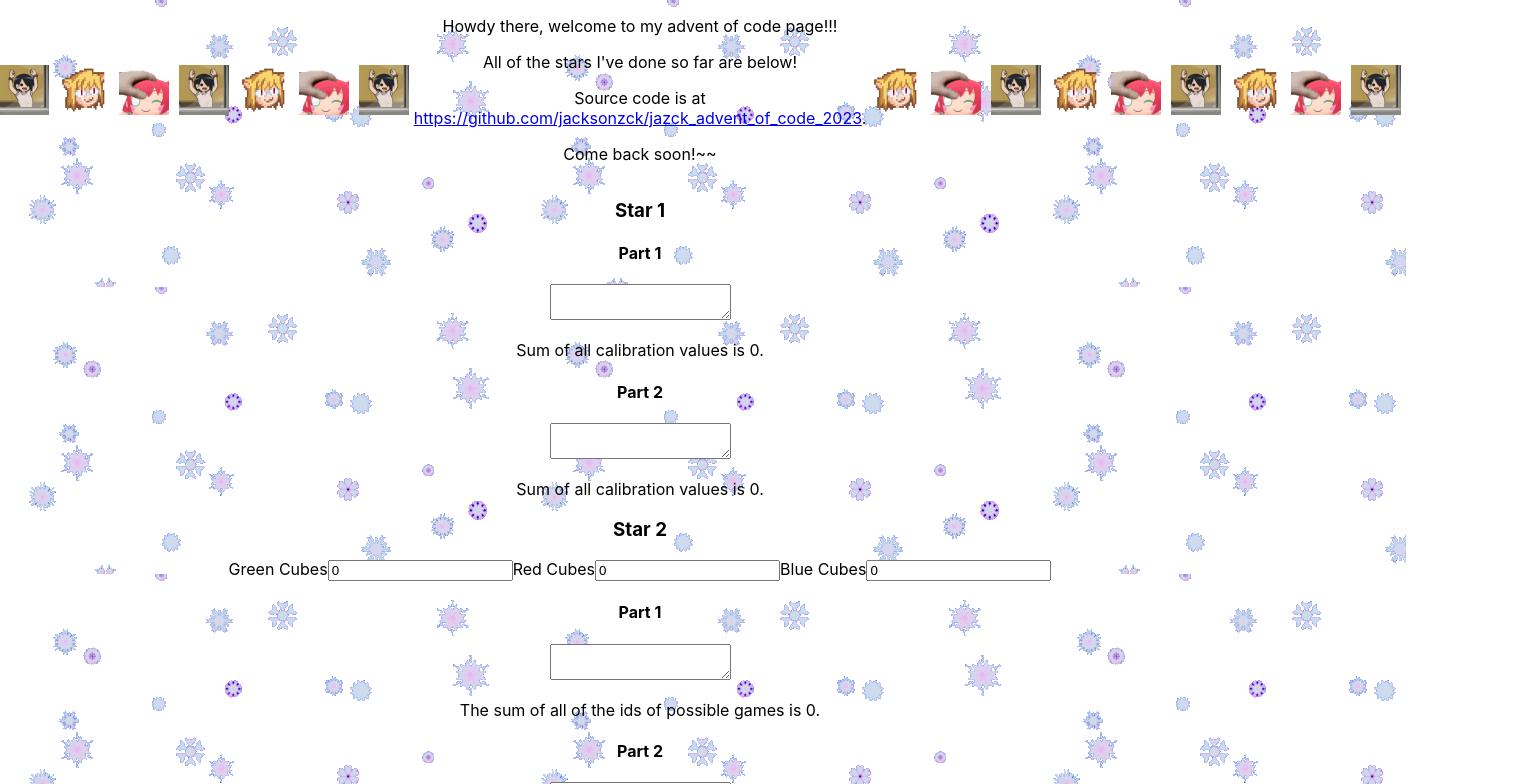
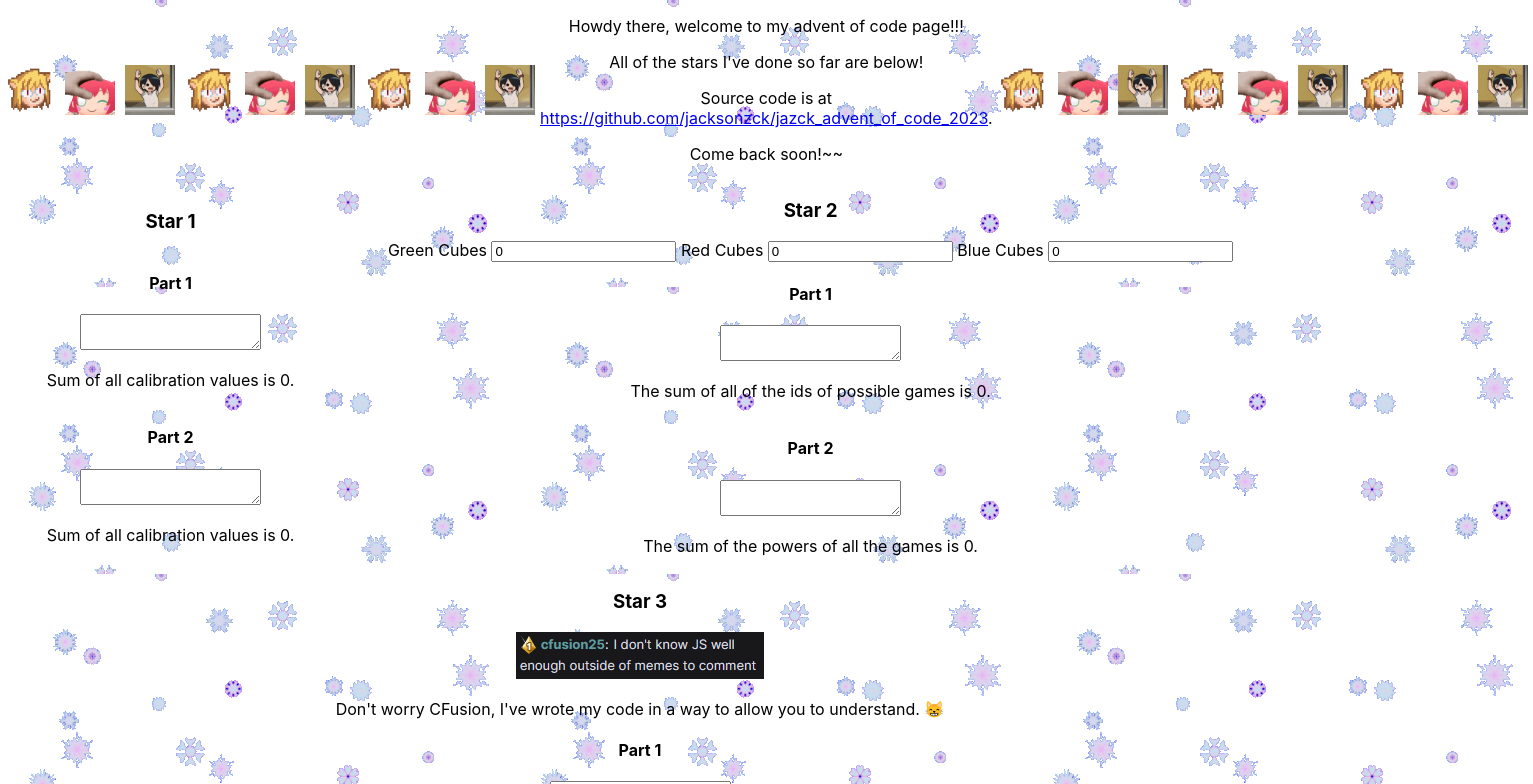
Before and after one commit to jacksonzck/jazck_advent_of_code_2023, a React (Create React App) app: page / in a window 1280 px wide. Shown: the top 784 px of the page, 1533 px wide, since content can reach past the window. Built offline with nearby package versions, Linux system fonts and the light colour scheme.

Commit message:
Clean up!

```diff
--- a/src/App.css
+++ b/src/App.css
@@ -37,14 +37,22 @@
   }
 }
 
-.header-stuff {
+.row-flexer {
   display: flex;
   align-items: center;
-  justify-content: center;
+  justify-content: space-around;
+  flex-direction: row;
 }
 
-.header-stuff > img {
+.row-flexer > img {
   width: 50px;
   height: 50px;
   padding: 5px;
 }
+
+.column-flexer {
+  display: flex;
+  align-items: center;
+  justify-content: space-around;
+  flex-direction: column;
+}
--- a/src/App.js
+++ b/src/App.js
@@ -10,7 +10,7 @@ function App() {
   return (
     <div className="App" onKeyDown={(e) => document.getElementById("jeff").play()}>
       <header>
-        <div className="header-stuff">
+        <div className="row-flexer">
           <img src={neco} alt="Neco Arc"></img>
           <img src={love_live} alt="I never watched that show..."></img>
           <img src={knives} alt="I never watched that show..."></img>
@@ -37,8 +37,10 @@ function App() {
           <img src={knives} alt="I never watched that show..."></img>
         </div>
       </header>
-      <Day1 />
-      <Day2 />
+      <div className="row-flexer">
+        <Day1 />
+        <Day2 />
+      </div>
       <Day3 />
     </div>
   );
--- a/src/Day1/Day1.js
+++ b/src/Day1/Day1.js
@@ -73,7 +73,7 @@ export default function Day1() {
 
 
     return (
-        <div className='Day1'>
+        <div className='Day1 column-flexer'>
             <h3>Star 1</h3>
             <div label="Day1Content">
                 <div label="Day1Part1"></div>
--- a/src/Day2/Day2.js
+++ b/src/Day2/Day2.js
@@ -53,15 +53,15 @@ export default function Day2() {
         setPart2Sum(sum)
     }
 
-    return (<>
+    return (<div className='column-flexer'>
         <h3>Star 2</h3>
         <div label="Day2Part1">
             <div className="Cubes">
-                <label htmlFor={"Day2Green" + myCount}>Green Cubes</label>
+                <label htmlFor={"Day2Green" + myCount}>Green Cubes </label>
                 <input id={"Day2Green" + myCount} type="number" value={allowedGreens} onChange={e => setAllowedGreens(e.target.value)} />
-                <label htmlFor={"Day2Red" + myCount}>Red Cubes</label>
+                <label htmlFor={"Day2Red" + myCount}> Red Cubes </label>
                 <input id={"Day2Red" + myCount} type="number" value={allowedReds} onChange={e => setAllowedReds(e.target.value)} />
-                <label htmlFor={"Day2Blue" + myCount}>Blue Cubes</label>
+                <label htmlFor={"Day2Blue" + myCount}> Blue Cubes </label>
                 <input id={"Day2Blue" + myCount} type="number" value={allowedBlues} onChange={e => setAllowedBlues(e.target.value)} />
             </div>
             <h4>Part 1</h4>
@@ -73,5 +73,5 @@ export default function Day2() {
             <textarea onChange={part2} />
             <p>The sum of the powers of all the games is {part2Sum}.</p>
         </div>
-    </>)
+    </div>)
 }
--- a/src/Day3/Day3.js
+++ b/src/Day3/Day3.js
@@ -2,16 +2,14 @@
 import './Day3.css'
 import { useState } from 'react'
 import cfusionaskedforthis from './youaskedforthis.png'
-//let count = 0
 export default function Day3() {
-    //count++
     let [part1Sum, setpart1Sum] = useState(0)
     let [part2Sum, setPart2Sum] = useState(0)
     async function part1(e) {
         let pyodide = await loadPyodide();
         let content = e.target.value
         let thisIsAGoodIdea = pyodide.runPython(`
-        # Python is really performant for loops, making it a great choice for targeting across language
+        # Python is really performant for loops, making it a great choice for this project.
 def part1(content: str):
     goodIndex = set()
     for lineindex, line in enumerate(content.split()):
@@ -76,11 +74,9 @@ part1
             for index, character in enumerate(line):
                 if character == "*":
                     adjacent_numbers = list()
-                    #print(f"found * at {lineindex}, {index}")
                     for key in [(lineindex - 1, index - 1), (lineindex - 1, index), (lineindex - 1, index + 1), (lineindex, index - 1), (lineindex, index + 1), (lineindex + 1, index - 1), (lineindex + 1, index), (lineindex + 1, index + 1)]:
                         if key in numbers and numbers[key] not in adjacent_numbers:
                             adjacent_numbers.append(numbers[key])
-                    #print(adjacent_numbers)
                     if len(adjacent_numbers) == 2:
                         sum = sum + (int(adjacent_numbers[0][:-4]) * int(adjacent_numbers[1][:-4]))
         return sum
```
